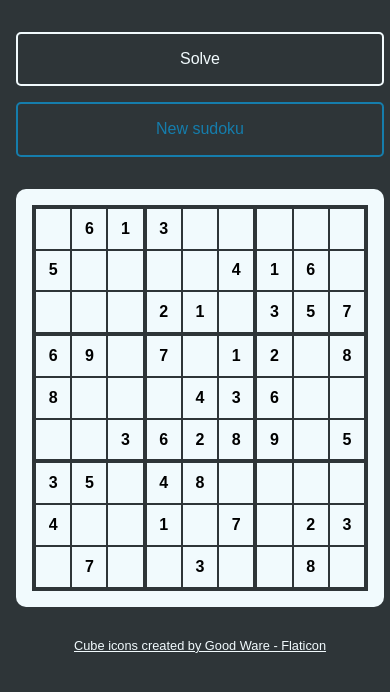
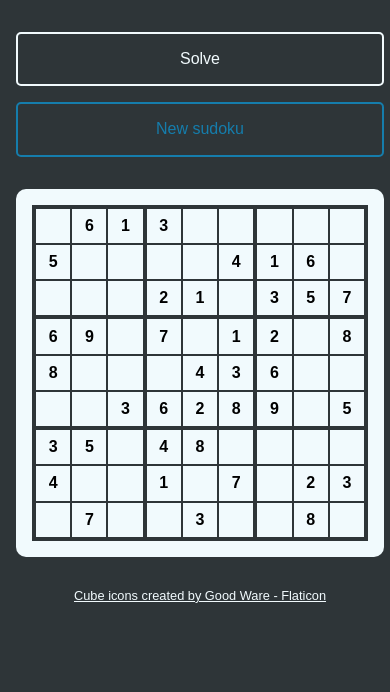
Before and after one commit to printezisn/gamesolver, a Next.js app: page / in a window 390 px wide. Shown: the top 692 px of the page. Built offline with nearby package versions, Linux system fonts and the light colour scheme.

Commit message:
Fix min height for sudoku table

```diff
--- a/styles/sudoku/table.module.css
+++ b/styles/sudoku/table.module.css
@@ -27,6 +27,6 @@
 
 @media screen and (max-width: 500px) {
   .table {
-    height: calc(450px - 4rem);
+    height: calc(400px - 4rem);
   }
 }
```
